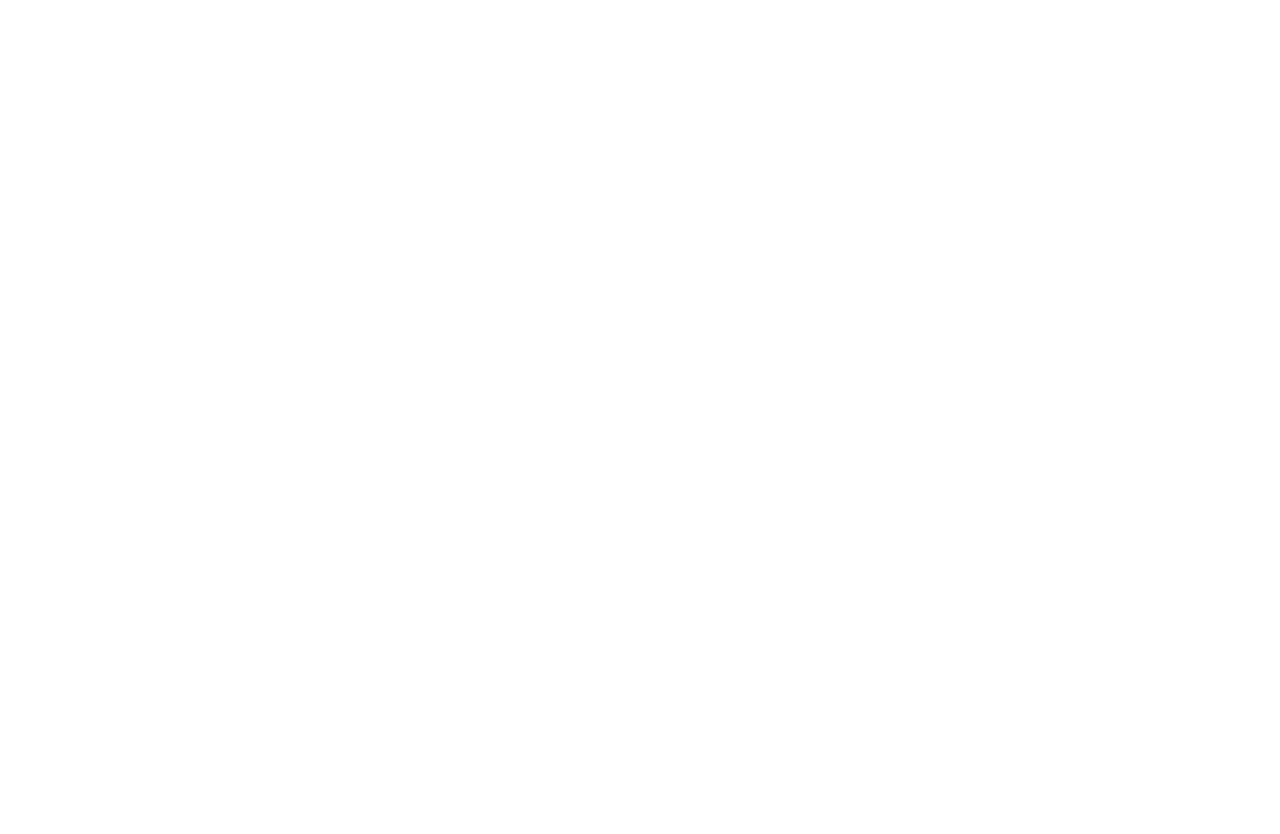
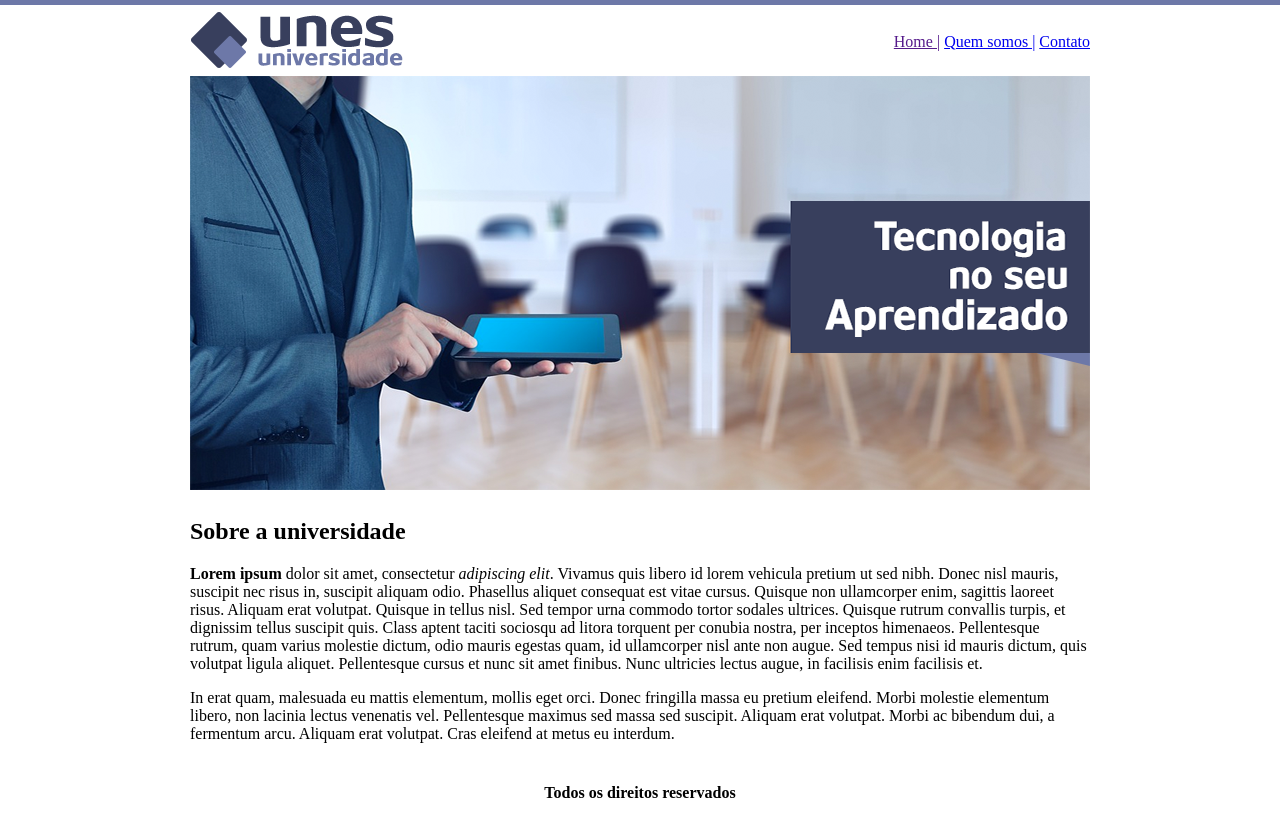
Before and after one commit to marcusmigueell/Secao1-HTML5, a plain HTML site: page index.html in a window 1280 px wide. Before the commit the page ends 800 px from the top, so only its background shows below. Drawn offline with Linux system fonts and the light colour scheme.

Commit message:
Creating the final project and insertings images

```diff
--- a/index.html
+++ b/index.html
@@ -3,13 +3,49 @@
 <html lang="pt-br">
 
     <head>
-        <title>Página Principal</title>
+        <title>UNES - Página principal</title>
         <meta charset="utf-8">
     </head>
 
-    <body>
+    <body background="imagens/fundo2.png">
 
+        <table border="0" width="900" align="center">
 
+            <tr>
+                <td heiht="100"><img src="imagens/logo.png"></td>
+                <td align="right">
+                    <a href="">Home |</a>
+                    <a href="quem-somos.html">Quem somos |</a>
+                    <a href="contato.html">Contato</a>
+                </td>
+            </tr>
+
+            <tr>
+                <td colspan="2">
+                    <img src="imagens/capa.png">
+                </td>
+            </tr>
+
+            <tr>
+                <td colspan="2">
+                    <h2>Sobre a universidade</h2>
+                    <p>
+                        <strong>Lorem ipsum</strong> dolor sit amet, consectetur <em>adipiscing elit</em>. Vivamus quis libero id lorem vehicula pretium ut sed nibh. Donec nisl mauris, suscipit nec risus in, suscipit aliquam odio. Phasellus aliquet consequat est vitae cursus. Quisque non ullamcorper enim, sagittis laoreet risus. Aliquam erat volutpat. Quisque in tellus nisl. Sed tempor urna commodo tortor sodales ultrices. Quisque rutrum convallis turpis, et dignissim tellus suscipit quis. Class aptent taciti sociosqu ad litora torquent per conubia nostra, per inceptos himenaeos. Pellentesque rutrum, quam varius molestie dictum, odio mauris egestas quam, id ullamcorper nisl ante non augue. Sed tempus nisi id mauris dictum, quis volutpat ligula aliquet. Pellentesque cursus et nunc sit amet finibus. Nunc ultricies lectus augue, in facilisis enim facilisis et.
+                    </p>
+
+                    <p>
+                        In erat quam, malesuada eu mattis elementum, mollis eget orci. Donec fringilla massa eu pretium eleifend. Morbi molestie elementum libero, non lacinia lectus venenatis vel. Pellentesque maximus sed massa sed suscipit. Aliquam erat volutpat. Morbi ac bibendum dui, a fermentum arcu. Aliquam erat volutpat. Cras eleifend at metus eu interdum.
+                    </p>
+                </td>
+            </tr>
+
+            <tr>
+                <td colspan="2" align="center">
+                    <h4>Todos os direitos reservados</h4>
+                </td>
+            </tr>
+
+        </table>
 
     </body>
 
```
Also changed, not shown: contato.html (added, +60 -0 lines), quem-somos.html (added, +59 -0 lines), imagens/capa.png (added), imagens/fundo.png (added), imagens/fundo2.png (added), imagens/logo.png (added).
